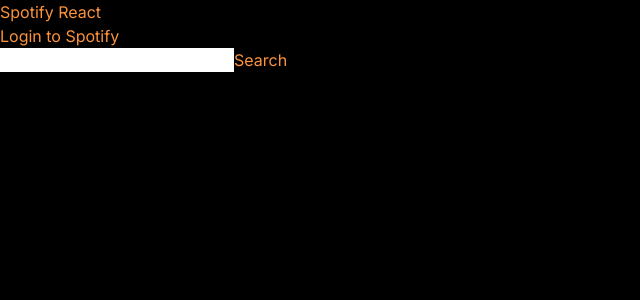
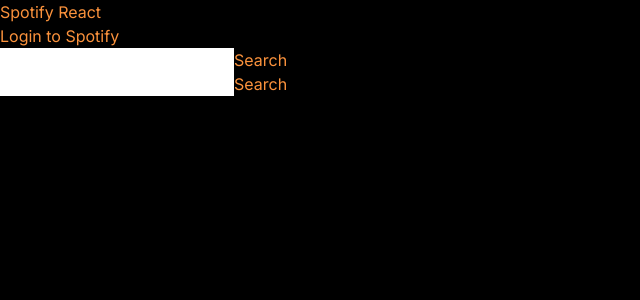
Before and after one commit to Njoe00/Youtube-PlayList-To-Spotify-Converter, a Next.js app: page / in a window 1280 px wide. Shown: the top 300 px of the page, without its empty margins (0-640 px from the left). Built offline with nearby package versions, Linux system fonts and the light colour scheme.

Commit message:
adding render function to show tracks for a song and create get requests for tracks

```diff
--- a/src/app/page.tsx
+++ b/src/app/page.tsx
@@ -9,6 +9,7 @@ export default function Home() {
   const RESPONSE_TYPE = "token";
   const [token, setToken] = useState<string | null>("");
   const [searchKey, setSearchKey] = useState("");
+  const [itemSearch, setItemSearch] = useState([]);
   const [artists, setArtists] = useState([]);
 
   useEffect(() => {
@@ -51,18 +52,47 @@ export default function Home() {
       },
     });
     setArtists(data.artists.items);
-    console.log(data);
   };
 
   const renderArtists = () => {
     return artists.map((artist) => (
       <div key={artist.id}>
         {artist.images.length ? (
-          <img width={"100%"} src={artist.images[0].url} alt="" />
+          <img width={"25%"} src={artist.images[0].url} alt="" />
         ) : (
           <div>No Image</div>
         )}
         {artist.name}
+      </div>
+    ));
+  };
+
+  const searchItems = async (e: any) => {
+    e.preventDefault();
+    const { data } = await axios.get("https://api.spotify.com/v1/search", {
+      headers: {
+        Authorization: `Bearer ${token}`,
+      },
+      params: {
+        q: searchKey,
+        type: "track",
+      },
+    });
+    setItemSearch(data.tracks.items);
+  };
+
+  const renderTracks = () => {
+    return itemSearch.map((data, id) => (
+      <div className="text-orange-600 text-lg" key={id}>
+        {data ? (
+          <>
+            <img alt="" width={"25%"} src={data.album.images[0].url} />
+            {data.name}
+            {console.log("hello")}
+          </>
+        ) : (
+          <div> "No Songs Available"</div>
+        )}
       </div>
     ));
   };
@@ -87,6 +117,11 @@ export default function Home() {
           <button type={"submit"}>Search</button>
         </form>
         {renderArtists()}
+        <form onSubmit={searchItems}>
+          <input type="text" onChange={(e) => setSearchKey(e.target.value)} />
+          <button type={"submit"}>Search</button>
+        </form>
+        {renderTracks()}
       </div>
     </main>
   );
```
